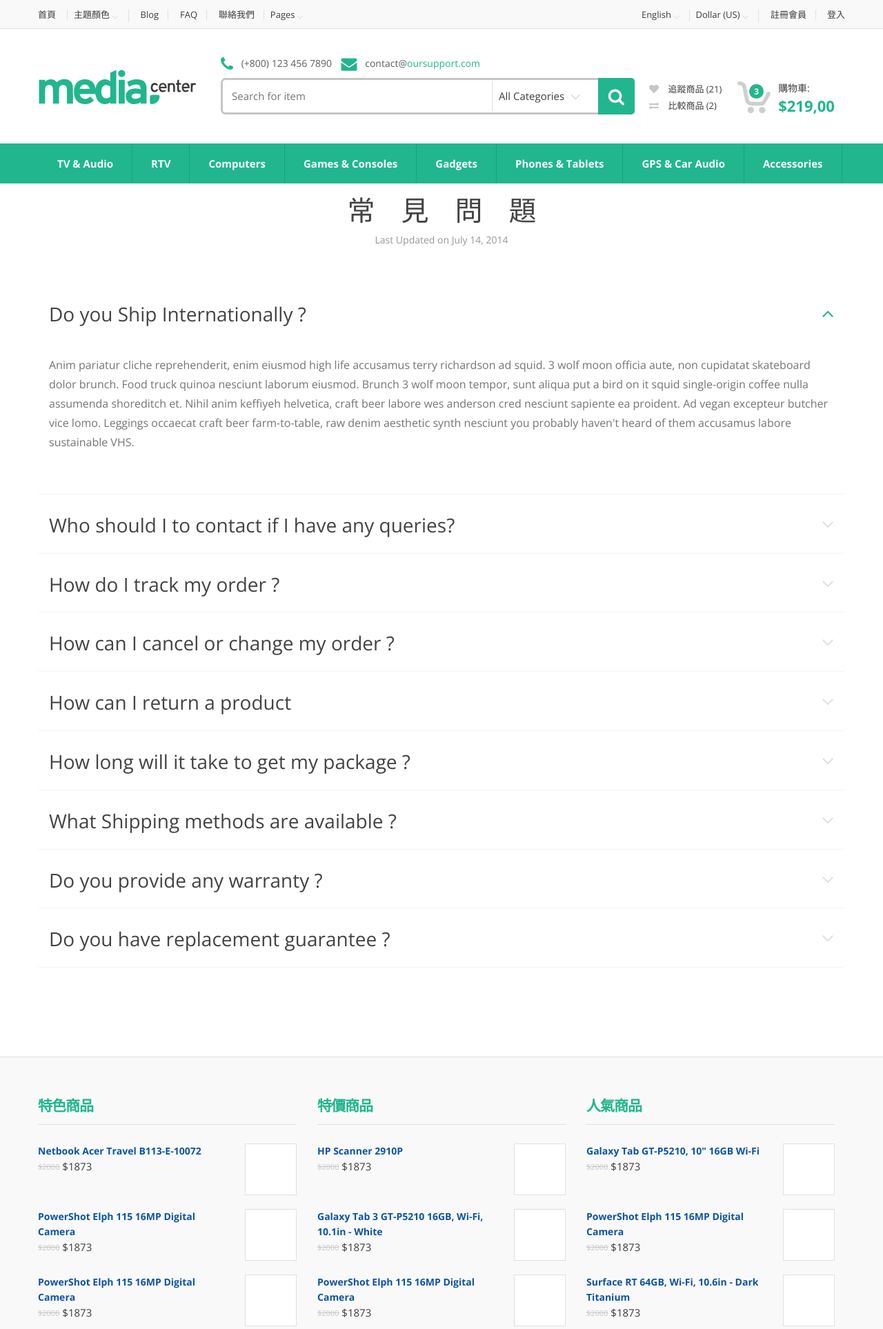
After one commit to JerryR7/Shopping-Cart, a CodeIgniter app: page /index.php/shoppingcart/faq in a window 1280 px wide. The commit adds this page. Shown: the top 1927 px of the page at 69% size. Run offline with CodeIgniter, Linux system fonts and the light colour scheme; some libraries are stand-ins or nearby versions.

Commit message:
Add FAQ
1. Add some views.
2. Change default color into dark green

```diff
--- a/application/controllers/shoppingcart.php
+++ b/application/controllers/shoppingcart.php
@@ -19,11 +19,21 @@ class ShoppingCart extends CI_Controller {
 				'shoppingcart/top_navigation','shoppingcart/header','shoppingcart/homepage2','banner/home_banners','shoppingcart/products_tab','shoppingcart/bestsellers','shoppingcart/recently_viewed','shoppingcart/top_brands','shoppingcart/footer'
 				),
 			// 'contain_view' => array(
-      //   'banner/home_banners','shoppingcart/products_tab','shoppingcart/bestsellers','shoppingcart/recently_viewed','shoppingcart/top_brands','shoppingcart/footer'
-      // ),
+			// 	'banner/home_banners','shoppingcart/products_tab','shoppingcart/bestsellers','shoppingcart/recently_viewed','shoppingcart/top_brands','shoppingcart/footer'
+			// 	),
 			);
 
-    $this->load->view('template',$data);
+		$this->load->view('template', $data);
+	}
 
+	public function faq()
+	{
+		$data = array(
+			'view' => array(
+				'shoppingcart/top_navigation','shoppingcart/header','shoppingcart/faq','shoppingcart/footer'
+				),
+			);
+
+		$this->load->view('template', $data);
 	}
 }
--- /dev/null
+++ b/application/views/shoppingcart/faq.php
@@ -0,0 +1,150 @@
+<!-- ========================================= MAIN ========================================= -->
+<main id="faq" class="inner-bottom-md">
+	<div class="container">
+
+		<section class="section">
+			<div class="page-header">
+				<h2 class="page-title">常　見　問　題</h2>
+				<p class="page-subtitle">Last Updated on July 14, 2014</p>
+			</div>
+			<div id="questions" class="panel-group panel-group-faq">
+				<div class="panel panel-faq">
+					<div class="panel-heading">
+						<h4 class="panel-title">
+							<a data-toggle="collapse" data-parent="#questions" href="#collapseOne">
+								Do you Ship Internationally ?
+							</a>
+						</h4>
+					</div>
+					<div id="collapseOne" class="panel-collapse collapse in">
+						<div class="panel-body">
+							Anim pariatur cliche reprehenderit, enim eiusmod high life accusamus terry richardson ad squid. 3 wolf moon officia aute, non cupidatat skateboard dolor brunch. Food truck quinoa nesciunt laborum eiusmod. Brunch 3 wolf moon tempor, sunt aliqua put a bird on it squid single-origin coffee nulla assumenda shoreditch et. Nihil anim keffiyeh helvetica, craft beer labore wes anderson cred nesciunt sapiente ea proident. Ad vegan excepteur butcher vice lomo. Leggings occaecat craft beer farm-to-table, raw denim aesthetic synth nesciunt you probably haven't heard of them accusamus labore sustainable VHS.
+						</div>
+					</div>
+				</div><!-- /.panel-faq -->
+
+				<div class="panel panel-faq">
+					<div class="panel-heading">
+						<h4 class="panel-title">
+							<a data-toggle="collapse" data-parent="#questions" class="collapsed" href="#collapseTwo">
+								Who should I to contact if I have any queries?
+							</a>
+						</h4>
+					</div>
+					<div id="collapseTwo" class="panel-collapse collapse">
+						<div class="panel-body">
+							Anim pariatur cliche reprehenderit, enim eiusmod high life accusamus terry richardson ad squid. 3 wolf moon officia aute, non cupidatat skateboard dolor brunch. Food truck quinoa nesciunt laborum eiusmod. Brunch 3 wolf moon tempor, sunt aliqua put a bird on it squid single-origin coffee nulla assumenda shoreditch et. Nihil anim keffiyeh helvetica, craft beer labore wes anderson cred nesciunt sapiente ea proident. Ad vegan excepteur butcher vice lomo. Leggings occaecat craft beer farm-to-table, raw denim aesthetic synth nesciunt you probably haven't heard of them accusamus labore sustainable VHS.
+						</div>
+					</div>
+				</div><!-- /.panel-faq -->
+
+				<div class="panel panel-faq">
+					<div class="panel-heading">
+						<h4 class="panel-title">
+							<a data-toggle="collapse" data-parent="#questions" class="collapsed" href="#collapseFour">
+								How do I track my order ?
+							</a>
+						</h4>
+					</div>
+					<div id="collapseFour" class="panel-collapse collapse">
+						<div class="panel-body">
+							Anim pariatur cliche reprehenderit, enim eiusmod high life accusamus terry richardson ad squid. 3 wolf moon officia aute, non cupidatat skateboard dolor brunch. Food truck quinoa nesciunt laborum eiusmod. Brunch 3 wolf moon tempor, sunt aliqua put a bird on it squid single-origin coffee nulla assumenda shoreditch et. Nihil anim keffiyeh helvetica, craft beer labore wes anderson cred nesciunt sapiente ea proident. Ad vegan excepteur butcher vice lomo. Leggings occaecat craft beer farm-to-table, raw denim aesthetic synth nesciunt you probably haven't heard of them accusamus labore sustainable VHS.
+						</div>
+					</div>
+				</div><!-- /.panel-faq -->
+
+				<div class="panel panel-faq">
+					<div class="panel-heading">
+						<h4 class="panel-title">
+							<a data-toggle="collapse" data-parent="#questions" class="collapsed" href="#collapseFive">
+								How can I cancel or change my order ?
+							</a>
+						</h4>
+					</div>
+					<div id="collapseFive" class="panel-collapse collapse">
+						<div class="panel-body">
+							Anim pariatur cliche reprehenderit, enim eiusmod high life accusamus terry richardson ad squid. 3 wolf moon officia aute, non cupidatat skateboard dolor brunch. Food truck quinoa nesciunt laborum eiusmod. Brunch 3 wolf moon tempor, sunt aliqua put a bird on it squid single-origin coffee nulla assumenda shoreditch et. Nihil anim keffiyeh helvetica, craft beer labore wes anderson cred nesciunt sapiente ea proident. Ad vegan excepteur butcher vice lomo. Leggings occaecat craft beer farm-to-table, raw denim aesthetic synth nesciunt you probably haven't heard of them accusamus labore sustainable VHS.
+						</div>
+					</div>
+				</div><!-- /.panel-faq -->
+
+				<div class="panel panel-faq">
+					<div class="panel-heading">
+						<h4 class="panel-title">
+							<a data-toggle="collapse" data-parent="#questions" class="collapsed" href="#collapseSix">
+								How can I return a product
+							</a>
+						</h4>
+					</div>
+					<div id="collapseSix" class="panel-collapse collapse">
+						<div class="panel-body">
+							Anim pariatur cliche reprehenderit, enim eiusmod high life accusamus terry richardson ad squid. 3 wolf moon officia aute, non cupidatat skateboard dolor brunch. Food truck quinoa nesciunt laborum eiusmod. Brunch 3 wolf moon tempor, sunt aliqua put a bird on it squid single-origin coffee nulla assumenda shoreditch et. Nihil anim keffiyeh helvetica, craft beer labore wes anderson cred nesciunt sapiente ea proident. Ad vegan excepteur butcher vice lomo. Leggings occaecat craft beer farm-to-table, raw denim aesthetic synth nesciunt you probably haven't heard of them accusamus labore sustainable VHS.
+						</div>
+					</div>
+				</div><!-- /.panel-faq -->
+
+				<div class="panel panel-faq">
+					<div class="panel-heading">
+						<h4 class="panel-title">
+							<a data-toggle="collapse" data-parent="#questions" class="collapsed" href="#collapseSeven">
+								How long will it take to get my package ?
+							</a>
+						</h4>
+					</div>
+					<div id="collapseSeven" class="panel-collapse collapse">
+						<div class="panel-body">
+							Anim pariatur cliche reprehenderit, enim eiusmod high life accusamus terry richardson ad squid. 3 wolf moon officia aute, non cupidatat skateboard dolor brunch. Food truck quinoa nesciunt laborum eiusmod. Brunch 3 wolf moon tempor, sunt aliqua put a bird on it squid single-origin coffee nulla assumenda shoreditch et. Nihil anim keffiyeh helvetica, craft beer labore wes anderson cred nesciunt sapiente ea proident. Ad vegan excepteur butcher vice lomo. Leggings occaecat craft beer farm-to-table, raw denim aesthetic synth nesciunt you probably haven't heard of them accusamus labore sustainable VHS.
+						</div>
+					</div>
+				</div><!-- /.panel-faq -->
+
+				<div class="panel panel-faq">
+					<div class="panel-heading">
+						<h4 class="panel-title">
+							<a data-toggle="collapse" data-parent="#questions" class="collapsed" href="#collapseEight">
+								What Shipping methods are available ?
+							</a>
+						</h4>
+					</div>
+					<div id="collapseEight" class="panel-collapse collapse">
+						<div class="panel-body">
+							Anim pariatur cliche reprehenderit, enim eiusmod high life accusamus terry richardson ad squid. 3 wolf moon officia aute, non cupidatat skateboard dolor brunch. Food truck quinoa nesciunt laborum eiusmod. Brunch 3 wolf moon tempor, sunt aliqua put a bird on it squid single-origin coffee nulla assumenda shoreditch et. Nihil anim keffiyeh helvetica, craft beer labore wes anderson cred nesciunt sapiente ea proident. Ad vegan excepteur butcher vice lomo. Leggings occaecat craft beer farm-to-table, raw denim aesthetic synth nesciunt you probably haven't heard of them accusamus labore sustainable VHS.
+						</div>
+					</div>
+				</div><!-- /.panel-faq -->
+
+				<div class="panel panel-faq">
+					<div class="panel-heading">
+						<h4 class="panel-title">
+							<a data-toggle="collapse" data-parent="#questions" class="collapsed" href="#collapseNine">
+								Do you provide any warranty ?
+							</a>
+						</h4>
+					</div>
+					<div id="collapseNine" class="panel-collapse collapse">
+						<div class="panel-body">
+							Anim pariatur cliche reprehenderit, enim eiusmod high life accusamus terry richardson ad squid. 3 wolf moon officia aute, non cupidatat skateboard dolor brunch. Food truck quinoa nesciunt laborum eiusmod. Brunch 3 wolf moon tempor, sunt aliqua put a bird on it squid single-origin coffee nulla assumenda shoreditch et. Nihil anim keffiyeh helvetica, craft beer labore wes anderson cred nesciunt sapiente ea proident. Ad vegan excepteur butcher vice lomo. Leggings occaecat craft beer farm-to-table, raw denim aesthetic synth nesciunt you probably haven't heard of them accusamus labore sustainable VHS.
+						</div>
+					</div>
+				</div><!-- /.panel-faq -->
+
+				<div class="panel panel-faq">
+					<div class="panel-heading">
+						<h4 class="panel-title">
+							<a data-toggle="collapse" data-parent="#questions" class="collapsed" href="#collapseTen">
+								Do you have replacement guarantee ?
+							</a>
+						</h4>
+					</div>
+					<div id="collapseTen" class="panel-collapse collapse">
+						<div class="panel-body">
+							Anim pariatur cliche reprehenderit, enim eiusmod high life accusamus terry richardson ad squid. 3 wolf moon officia aute, non cupidatat skateboard dolor brunch. Food truck quinoa nesciunt laborum eiusmod. Brunch 3 wolf moon tempor, sunt aliqua put a bird on it squid single-origin coffee nulla assumenda shoreditch et. Nihil anim keffiyeh helvetica, craft beer labore wes anderson cred nesciunt sapiente ea proident. Ad vegan excepteur butcher vice lomo. Leggings occaecat craft beer farm-to-table, raw denim aesthetic synth nesciunt you probably haven't heard of them accusamus labore sustainable VHS.
+						</div>
+					</div>
+				</div><!-- /.panel-faq -->
+			</div><!-- /.panel-group -->
+		</section><!-- /.section -->
+
+	</div><!-- /.container -->
+</main><!-- /.inner-bottom-md -->
+<!-- ========================================= MAIN : END ========================================= -->
--- a/application/views/shoppingcart/footer.php
+++ b/application/views/shoppingcart/footer.php
@@ -21,7 +21,7 @@
 
                     <div class="col-xs-12 col-sm-3 no-margin">
                         <a href="#" class="thumb-holder">
-                            <img alt="" src="assets/images/blank.gif" data-echo="assets/images/products/product-small-01.jpg" />
+                            <img alt="" src="<?php echo base_url();?>assets/images/blank.gif" data-echo="<?php echo base_url();?>assets/images/products/product-small-01.jpg" />
                         </a>
                     </div>
                 </div>
@@ -38,7 +38,7 @@
                     </div>
                     <div class="col-xs-12 col-sm-3 no-margin">
                         <a href="#" class="thumb-holder">
-                            <img alt="" src="assets/images/blank.gif" data-echo="assets/images/products/product-small-02.jpg" />
+                            <img alt="" src="<?php echo base_url();?>assets/images/blank.gif" data-echo="<?php echo base_url();?>assets/images/products/product-small-02.jpg" />
                         </a>
                     </div>
                 </div>
@@ -56,7 +56,7 @@
 
                     <div class="col-xs-12 col-sm-3 no-margin">
                         <a href="#" class="thumb-holder">
-                            <img alt="" src="assets/images/blank.gif" data-echo="assets/images/products/product-small-03.jpg" />
+                            <img alt="" src="<?php echo base_url();?>assets/images/blank.gif" data-echo="<?php echo base_url();?>assets/images/products/product-small-03.jpg" />
                         </a>
                     </div>
                 </div>
@@ -84,7 +84,7 @@
 
                     <div class="col-xs-12 col-sm-3 no-margin">
                         <a href="#" class="thumb-holder">
-                            <img alt="" src="assets/images/blank.gif" data-echo="assets/images/products/product-small-04.jpg" />
+                            <img alt="" src="<?php echo base_url();?>assets/images/blank.gif" data-echo="<?php echo base_url();?>assets/images/products/product-small-04.jpg" />
                         </a>
                     </div>
                 </div>
@@ -102,7 +102,7 @@
 
                     <div class="col-xs-12 col-sm-3 no-margin">
                         <a href="#" class="thumb-holder">
-                            <img alt="" src="assets/images/blank.gif" data-echo="assets/images/products/product-small-05.jpg" />
+                            <img alt="" src="<?php echo base_url();?>assets/images/blank.gif" data-echo="<?php echo base_url();?>assets/images/products/product-small-05.jpg" />
                         </a>
                     </div>
                 </div>
@@ -120,7 +120,7 @@
 
                     <div class="col-xs-12 col-sm-3 no-margin">
                         <a href="#" class="thumb-holder">
-                            <img alt="" src="assets/images/blank.gif" data-echo="assets/images/products/product-small-06.jpg" />
+                            <img alt="" src="<?php echo base_url();?>assets/images/blank.gif" data-echo="<?php echo base_url();?>assets/images/products/product-small-06.jpg" />
                         </a>
                     </div>
                 </div>
@@ -148,7 +148,7 @@
 
                     <div class="col-xs-12 col-sm-3 no-margin">
                         <a href="#" class="thumb-holder">
-                            <img alt="" src="assets/images/blank.gif" data-echo="assets/images/products/product-small-07.jpg" />
+                            <img alt="" src="<?php echo base_url();?>assets/images/blank.gif" data-echo="<?php echo base_url();?>assets/images/products/product-small-07.jpg" />
                         </a>
                     </div>
                 </div>
@@ -166,7 +166,7 @@
 
                     <div class="col-xs-12 col-sm-3 no-margin">
                         <a href="#" class="thumb-holder">
-                            <img alt="" src="assets/images/blank.gif" data-echo="assets/images/products/product-small-08.jpg" />
+                            <img alt="" src="<?php echo base_url();?>assets/images/blank.gif" data-echo="<?php echo base_url();?>assets/images/products/product-small-08.jpg" />
                         </a>
                     </div>
                 </div>
@@ -184,7 +184,7 @@
 
                     <div class="col-xs-12 col-sm-3 no-margin">
                         <a href="#" class="thumb-holder">
-                            <img alt="" src="assets/images/blank.gif" data-echo="assets/images/products/product-small-09.jpg" />
+                            <img alt="" src="<?php echo base_url();?>assets/images/blank.gif" data-echo="<?php echo base_url();?>assets/images/products/product-small-09.jpg" />
                         </a>
                     </div>
 
@@ -324,10 +324,10 @@
             <div class="col-xs-12 col-sm-6 no-margin">
                 <div class="payment-methods ">
                     <ul>
-                        <li><img alt="" src="assets/images/payments/payment-visa.png"></li>
-                        <li><img alt="" src="assets/images/payments/payment-master.png"></li>
-                        <li><img alt="" src="assets/images/payments/payment-paypal.png"></li>
-                        <li><img alt="" src="assets/images/payments/payment-skrill.png"></li>
+                        <li><img alt="" src="<?php echo base_url();?>assets/images/payments/payment-visa.png"></li>
+                        <li><img alt="" src="<?php echo base_url();?>assets/images/payments/payment-master.png"></li>
+                        <li><img alt="" src="<?php echo base_url();?>assets/images/payments/payment-paypal.png"></li>
+                        <li><img alt="" src="<?php echo base_url();?>assets/images/payments/payment-skrill.png"></li>
                     </ul>
                 </div><!-- /.payment-methods -->
             </div>
--- a/application/views/shoppingcart/header.php
+++ b/application/views/shoppingcart/header.php
@@ -5,7 +5,7 @@
         <div class="col-xs-12 col-md-3 logo-holder">
             <!-- ============================================================= LOGO ============================================================= -->
 <div class="logo">
-    <a href="http://localhost/~ibrahim/themeforest/HTML/mediacenter/upload/PHP/home">
+    <?php echo anchor('', '
         <!--<img alt="logo" src="assets/images/logo.svg" width="233" height="54"/>-->
         <!--<object id="sp" type="image/svg+xml" data="assets/images/logo.svg" width="233" height="54"></object>-->
         <svg width="233px" height="54px" viewBox="0 0 233 54" version="1.1" xmlns="http://www.w3.org/2000/svg">
@@ -28,7 +28,7 @@
             <path fill="#ffffff" d=" M 137.58 37.63 C 141.09 35.82 145.16 36.85 148.82 37.59 C 148.82 38.98 148.80 40.38 148.79 41.78 C 145.51 43.89 141.25 45.34 137.54 43.42 C 135.23 42.33 135.28 38.72 137.58 37.63 Z" />
             <path class="logo-svg" d=" M 163.30 39.16 C 165.64 38.00 168.47 38.66 171.01 38.49 C 172.96 38.53 176.17 38.23 176.35 40.94 C 176.51 46.79 170.77 51.96 165.05 51.93 C 161.43 51.79 162.41 47.39 162.23 44.97 C 162.49 43.09 161.71 40.56 163.30 39.16 Z" />
         </svg>
-    </a>
+    ');?>
 </div><!-- /.logo -->
 <!-- ============================================================= LOGO : END ============================================================= -->     </div><!-- /.logo-holder -->
 
--- a/application/views/shoppingcart/top_navigation.php
+++ b/application/views/shoppingcart/top_navigation.php
@@ -3,7 +3,7 @@
     <div class="container">
         <div class="col-xs-12 col-sm-6 no-margin">
             <ul>
-                <li><a href="index.html">首頁</a></li>
+                <li><?php echo anchor('','首頁');?></li>
                 <li class="dropdown">
                     <a class="dropdown-toggle"  data-toggle="dropdown" href="#change-colors">主題顏色</a>
 
@@ -17,7 +17,7 @@
                     </ul>
                 </li>
                 <li><a href="index.php?page=blog">Blog</a></li>
-                <li><a href="index.php?page=faq">FAQ</a></li>
+                <li><?php echo anchor('shoppingcart/faq','FAQ');?></li>
                 <li><a href="index.php?page=contact">聯絡我們</a></li>
                 <li class="dropdown">
                     <a class="dropdown-toggle" data-toggle="dropdown" href="#pages">Pages</a>
--- a/application/views/template.php
+++ b/application/views/template.php
@@ -17,13 +17,13 @@
 
         <!-- Customizable CSS -->
         <link rel="stylesheet" href="<?php echo base_url();?>assets/css/main.css">
-        <link rel="stylesheet" href="<?php echo base_url();?>assets/css/green.css">
+        <link rel="stylesheet" href="<?php echo base_url();?>assets/css/dark-green.css">
         <link rel="stylesheet" href="<?php echo base_url();?>assets/css/owl.carousel.css">
         <link rel="stylesheet" href="<?php echo base_url();?>assets/css/owl.transitions.css">
         <link rel="stylesheet" href="<?php echo base_url();?>assets/css/animate.min.css">
 
         <!-- Demo Purpose Only. Should be removed in production -->
-        <link rel="stylesheet" href="assets/css/config.css">
+        <link rel="stylesheet" href="<?php echo base_url();?>assets/css/config.css">
 
         <link href="<?php echo base_url();?>assets/css/green.css" rel="alternate stylesheet" title="Green color">
         <link href="<?php echo base_url();?>assets/css/blue.css" rel="alternate stylesheet" title="Blue color">
@@ -89,6 +89,7 @@
             });
         });
         </script>
+        <!-- GoTop End-->
 
     </head>
 <body>
```
Also changed, not shown: application/views/shoppingcart/breadcrumb_faq.php (added, +33 -0 lines). Lines whose indentation alone changed are shown as unchanged.
